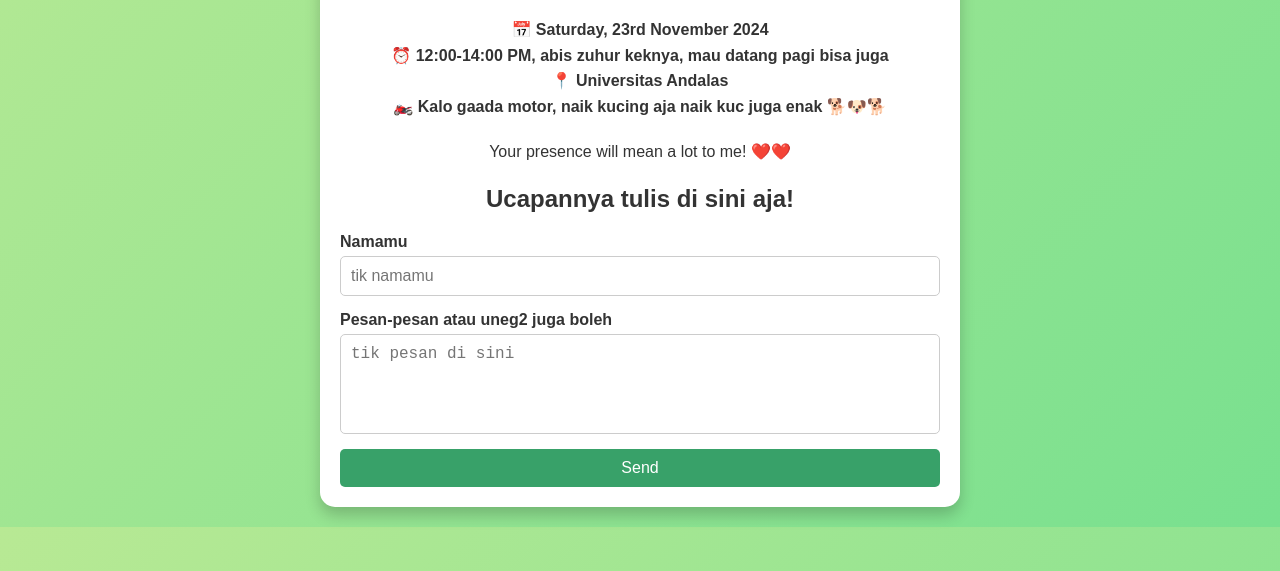
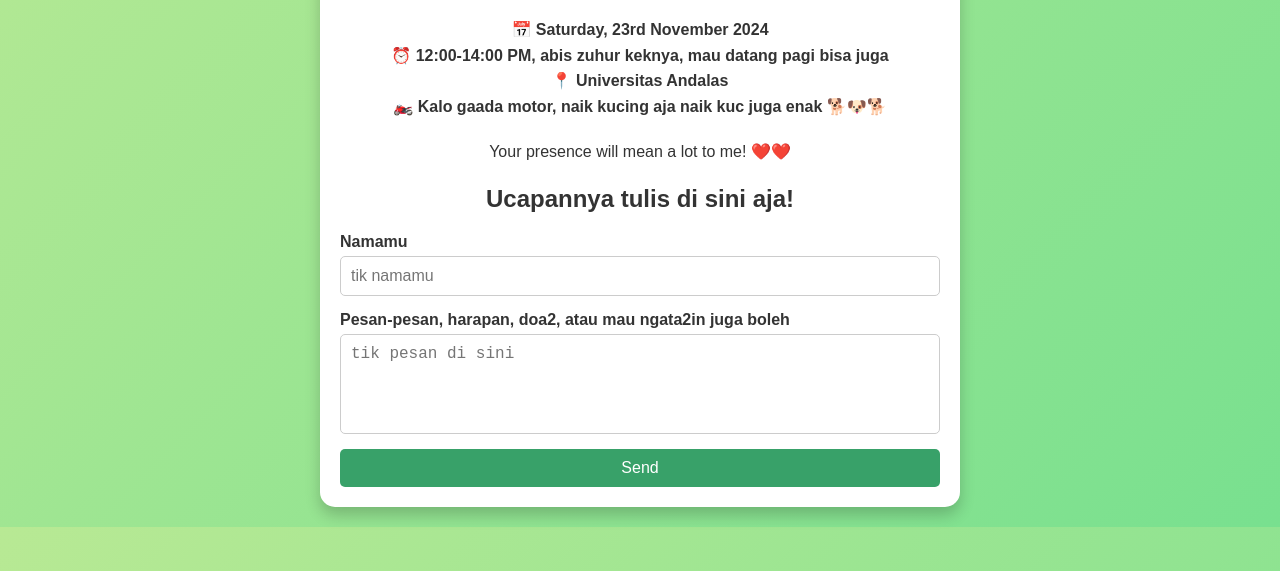
Before and after one commit to ikanonim/grad, a plain HTML site: page index.html in a window 1280 px wide. Shown: the part 229-800 px from the top of the page. Drawn offline with Linux system fonts and the light colour scheme.

Commit message:
Update index.html

```diff
--- a/index.html
+++ b/index.html
@@ -94,7 +94,7 @@
                 <input type="text" id="name" placeholder="tik namamu" required>
             </div>
             <div class="form-group">
-                <label for="message">Pesan-pesan atau uneg2 juga boleh</label>
+                <label for="message">Pesan-pesan, harapan, doa2, atau mau ngata2in juga boleh</label>
                 <textarea id="message" placeholder="tik pesan di sini" required></textarea>
             </div>
             <button type="submit" class="btn">Send</button>
```
